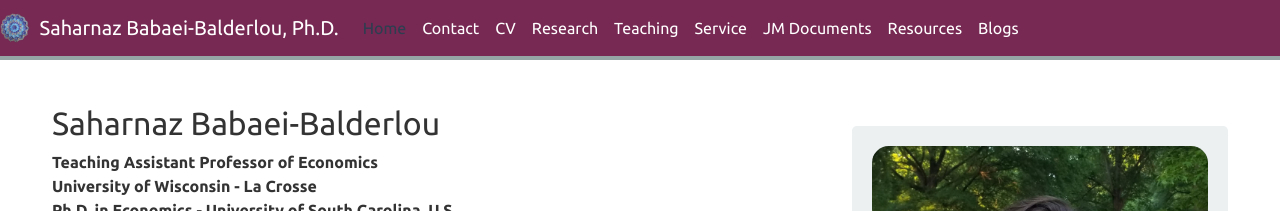
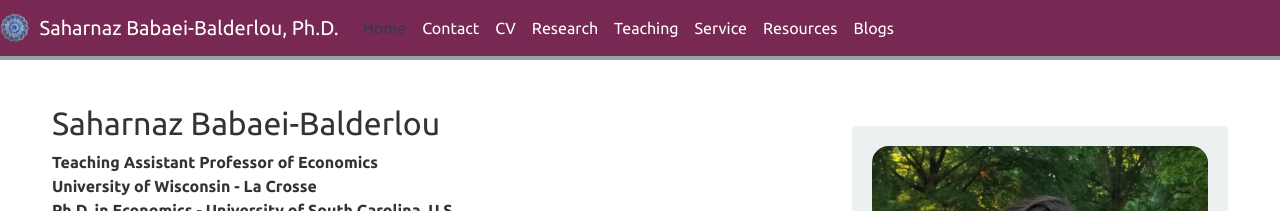
Before and after one commit to saharnazb/saharnazb.github.io, a Jekyll site: the page built from _pages/home.md, in a window 1280 px wide. Shown: the top 211 px of the page. Built offline with Jekyll 4.4.1, drawn with Linux system fonts in a browser that asks for light colours; nearby versions of some CDN libraries; library files that are not in the unit come from our copies; a style sheet for code colours, icons or effects is not loaded.

Commit message:
Update header.html

```diff
--- a/_includes/header.html
+++ b/_includes/header.html
@@ -52,18 +52,6 @@ height="0" width="0" style="display:none;visibility:hidden"></iframe></noscript>
                 <a class="nav-link {% if page.url contains '/service/' %}active{% endif %}" href="{{ site.url }}{{ site.baseurl }}/service/">Service</a>
             </li>
 
-            <!-- Dropdown for JM Documents -->
-            <li class="nav-item dropdown">
-                <a class="nav-link" href="{{ site.url }}{{ site.baseurl }}/jmdocs/">JM Documents</a>
-                <ul class="dropdown-menu">
-                    <li><a class="dropdown-item" href="{{ site.url }}{{ site.baseurl }}/jmdocs/diversity-statement/">Diversity Statement</a></li>
-                    <li><a class="dropdown-item" href="{{ site.url }}{{ site.baseurl }}/jmdocs/research-statement/">Research Statement</a></li>
-                    <li><a class="dropdown-item" href="{{ site.url }}{{ site.baseurl }}/jmdocs/teaching-statement/">Teaching Statement</a></li>
-                    <li><a class="dropdown-item" href="{{ site.url }}{{ site.baseurl }}/jmdocs/teaching-effectiveness-statement/">Teaching Effectiveness</a></li>
-                    <li><a class="dropdown-item" href="{{ site.url }}{{ site.baseurl }}/teaching/teaching-experience/">Teaching Evaluations</a></li>
-
-                </ul>
-            </li>
 
             <li class="nav-item"></li>
                 <a class="nav-link {% if page.url contains '/resources/' %}active{% endif %}" href="{{ site.url }}{{ site.baseurl }}/resources/">Resources</a>
```
